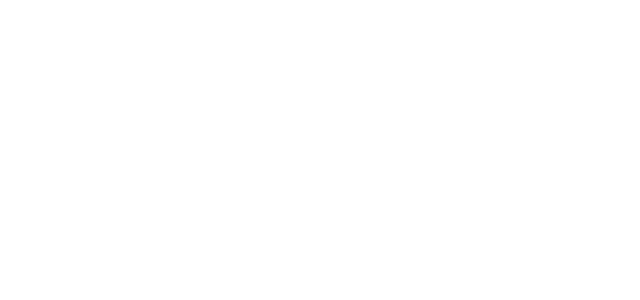
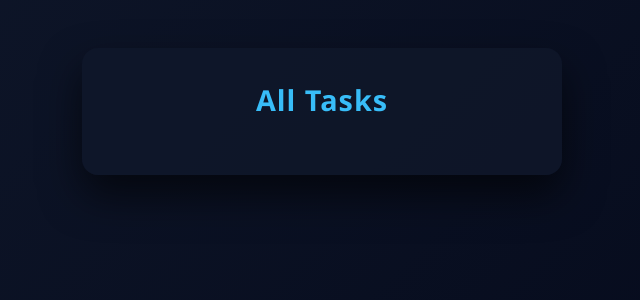
Before and after one commit to hlakokabelo/todo_list, a React (Vite) app: page / in a window 1280 px wide. Shown: the top 300 px of the page, without its empty margins (318-958 px from the left). Built offline with nearby package versions, Linux system fonts and the light colour scheme.

Commit message:
App css and page set up

```diff
--- a/src/App.css
+++ b/src/App.css
@@ -0,0 +1,105 @@
+/* reset-ish */
+* {
+  margin: 0;
+  padding: 0;
+  box-sizing: border-box;
+  font-family: "Segoe UI", system-ui, sans-serif;
+}
+
+body {
+  background: linear-gradient(135deg, #0f172a, #020617);
+  min-height: 100vh;
+  color: #e5e7eb;
+}
+
+/* app container */
+.app-container {
+  display: flex;
+  justify-content: center;
+  align-items: center;
+  padding: 3rem 1rem;
+}
+
+/* main panel */
+.to-selection {
+  width: 100%;
+  max-width: 480px;
+  background: rgba(15, 23, 42, 0.9);
+  border-radius: 16px;
+  padding: 2rem;
+  box-shadow: 0 20px 40px rgba(0, 0, 0, 0.6);
+}
+
+/* header */
+.selection-title {
+  text-align: center;
+  font-size: 1.8rem;
+  margin-bottom: 1.5rem;
+  letter-spacing: 1px;
+  color: #38bdf8;
+}
+
+/* list */
+.todo-list {
+  display: flex;
+  flex-direction: column;
+  gap: 0.75rem;
+}
+
+/* card */
+.todo-card {
+  display: flex;
+  align-items: center;
+  gap: 0.75rem;
+  padding: 0.75rem 1rem;
+  background: #020617;
+  border-radius: 10px;
+  border: 1px solid #1e293b;
+  transition: all 0.2s ease;
+  cursor: pointer;
+}
+
+.todo-card:hover {
+  transform: translateY(-2px);
+  border-color: #38bdf8;
+  box-shadow: 0 6px 14px rgba(56, 189, 248, 0.25);
+}
+
+/* completed */
+.todo-card.completed {
+  opacity: 0.6;
+  text-decoration: line-through;
+}
+
+/* checkbox */
+.todo-checkbox {
+  width: 22px;
+  height: 22px;
+  display: flex;
+  align-items: center;
+  justify-content: center;
+}
+
+.checkbox-unchecked,
+.checkbox-checked {
+  width: 18px;
+  height: 18px;
+  border-radius: 4px;
+  border: 2px solid #38bdf8;
+}
+
+.checkbox-checked {
+  background: #38bdf8;
+  box-shadow: inset 0 0 0 3px #020617;
+}
+
+/* content */
+.todo-content {
+  flex: 1;
+}
+
+.todo-title {
+  font-size: 0.95rem;
+  font-weight: 500;
+  color: #f1f5f9;
+}
--- a/src/App.jsx
+++ b/src/App.jsx
@@ -2,12 +2,59 @@
 import './App.css'
 
 function App() {
-  const [count, setCount] = useState(0)
+
+  const todos = [
+    {
+      id: 1,
+      body: "Finish React login page",
+      completed: false,
+    },
+    {
+      id: 2,
+      body: "Fix API 404 bug",
+      completed: true,
+    },
+    {
+      id: 3,
+      body: "Study for algorithms test",
+      completed: false,
+    },
+    {
+      id: 4,
+      body: "Push project to GitHub",
+      completed: true,
+    },
+    {
+      id: 5,
+      body: "Take a break (touch grass)",
+      completed: false,
+    }
+  ];
 
   return (
-    <>
+    <div className="app-container" id="">
+      <main className="to-selection">
+        <h2 className="selection-title">All Tasks</h2>
+        <div className="todo-list">
+          {todos.map((todo) => {
+            <div key={todo.$id} className={`todo-card ${todo.completed ? "completed" : ""}`}>
+              <div className="todo-checkbox">
+                {todo.completed ? (<div className="checkbox-checked">
 
-    </>
+                </div>
+                ) : <div className="checkbox-unchecked">
+
+                </div>}
+              </div>
+              <div className="todo-content">
+                <h3 className="todo-title">{todo.body}</h3>
+              </div>
+            </div>
+
+          })}
+        </div>
+      </main>
+    </div>
   )
 }
 
```
